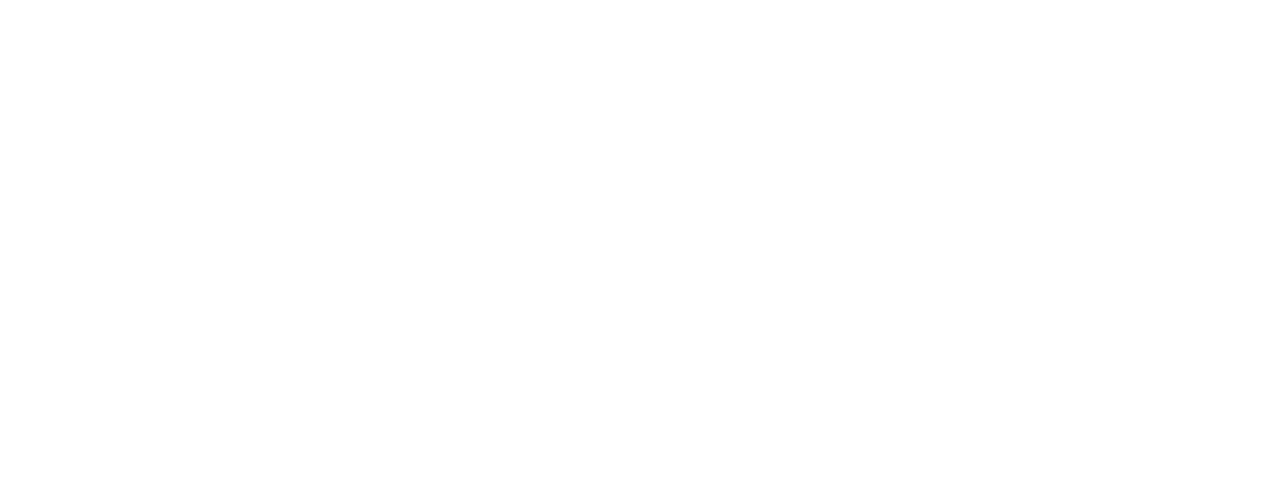
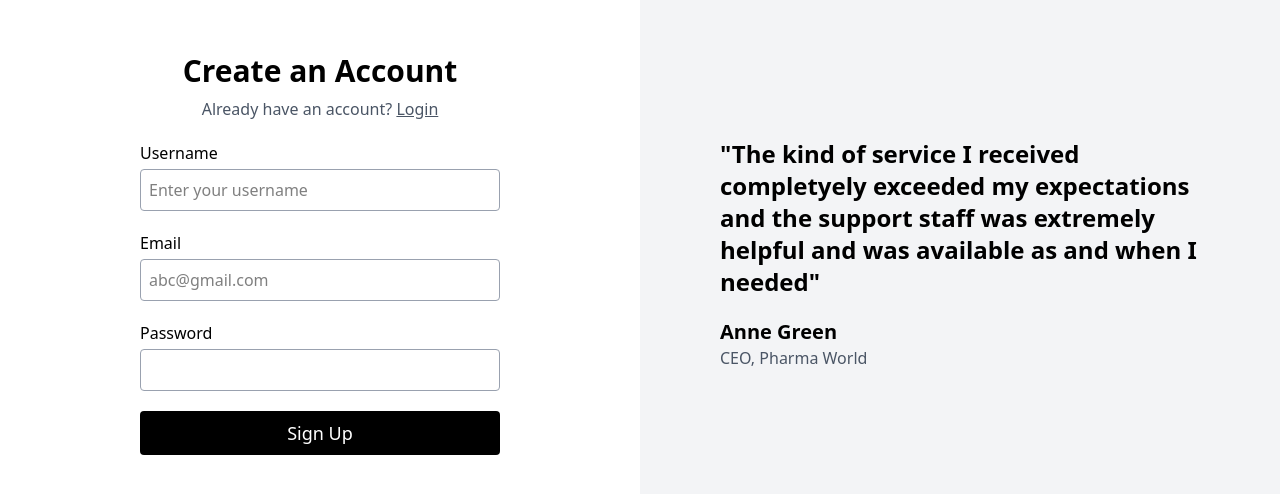
Before and after one commit to Lord-KRiS/medium-blog, a React (Vite) app in the folder frontend/: page /signup in a window 1280 px wide. Shown: the part 146-640 px from the top of the page. Built offline with nearby package versions, Linux system fonts and the light colour scheme.

Commit message:
Added the signup page ui

```diff
--- a/frontend/src/App.tsx
+++ b/frontend/src/App.tsx
@@ -1,7 +1,19 @@
+import { BrowserRouter, Route, Routes } from "react-router-dom";
 import "./App.css";
+import Signup from "./pages/Signup";
+import Signin from "./pages/Signin";
+import Blog from "./pages/Blog";
 
 function App() {
-  return <></>;
+  return (
+    <BrowserRouter>
+      <Routes>
+        <Route path="/signup" element={<Signup />}></Route>
+        <Route path="/signin" element={<Signin />}></Route>
+        <Route path="/blog/:id" element={<Blog />}></Route>
+      </Routes>
+    </BrowserRouter>
+  );
 }
 
 export default App;
--- /dev/null
+++ b/frontend/src/components/InputBox.tsx
@@ -0,0 +1,22 @@
+import React from "react";
+
+interface InputElementsType {
+  label: string;
+  placeholder: string;
+  type: string;
+}
+
+function InputBox({ label, placeholder, type }: InputElementsType) {
+  return (
+    <div className="flex flex-col gap-1">
+      <label className="font-medium">{label}</label>
+      <input
+        className="w-full border border-gray-400 rounded p-2"
+        type={type}
+        placeholder={placeholder}
+      />
+    </div>
+  );
+}
+
+export default InputBox;
--- /dev/null
+++ b/frontend/src/components/Quote.tsx
@@ -0,0 +1,19 @@
+import React from "react";
+
+function Quote() {
+  return (
+    <div className="flex flex-col gap-5 justify-center px-20 bg-gray-100">
+      <div className="font-bold text-2xl text-left  leading-8">
+        "The kind of service I received completyely exceeded my expectations and
+        the support staff was extremely helpful and was available as and when I
+        needed"
+      </div>
+      <div>
+        <p className="text-xl font-bold">Anne Green</p>
+        <p className="text-gray-600">CEO, Pharma World</p>
+      </div>
+    </div>
+  );
+}
+
+export default Quote;
--- /dev/null
+++ b/frontend/src/components/SignupForm.tsx
@@ -0,0 +1,34 @@
+import React, { useState } from "react";
+import InputBox from "./InputBox";
+import { Link } from "react-router-dom";
+
+function SignupForm() {
+
+  return (
+    <div className="flex justify-center items-center">
+      <div className="flex flex-col gap-5 w-90">
+        <div className="flex flex-col items-center gap-2">
+          <p className="text-3xl font-bold">Create an Account</p>
+          <p className="text-gray-600">
+            Already have an account?{" "}
+            <Link to="/signin" className="underline">
+              Login
+            </Link>
+          </p>
+        </div>
+        <InputBox
+          label="Username"
+          placeholder="Enter your username"
+          type="text"
+        />
+        <InputBox label="Email" placeholder="abc@gmail.com" type="email" />
+        <InputBox label="Password" placeholder="" type="password" />
+        <button className="bg-black text-white rounded p-2 font-medium text-lg">
+          Sign Up
+        </button>
+      </div>
+    </div>
+  );
+}
+
+export default SignupForm;
--- /dev/null
+++ b/frontend/src/pages/Blog.tsx
@@ -0,0 +1,9 @@
+import React from 'react'
+
+function Blog() {
+  return (
+    <div>Blog</div>
+  )
+}
+
+export default Blog
--- /dev/null
+++ b/frontend/src/pages/Signin.tsx
@@ -0,0 +1,9 @@
+import React from 'react'
+
+function Signin() {
+  return (
+    <div>Signin</div>
+  )
+}
+
+export default Signin
--- /dev/null
+++ b/frontend/src/pages/Signup.tsx
@@ -0,0 +1,18 @@
+import React from "react";
+import Quote from "../components/Quote";
+import SignupForm from "../components/SignupForm";
+
+function Signup() {
+  return (
+    <div className="h-screen grid grid-cols-2">
+      <div className="col-span-2 md:col-span-1 flex justify-center">
+        <SignupForm />
+      </div>
+      <div className="hidden md:flex">
+        <Quote />
+      </div>
+    </div>
+  );
+}
+
+export default Signup;
```
